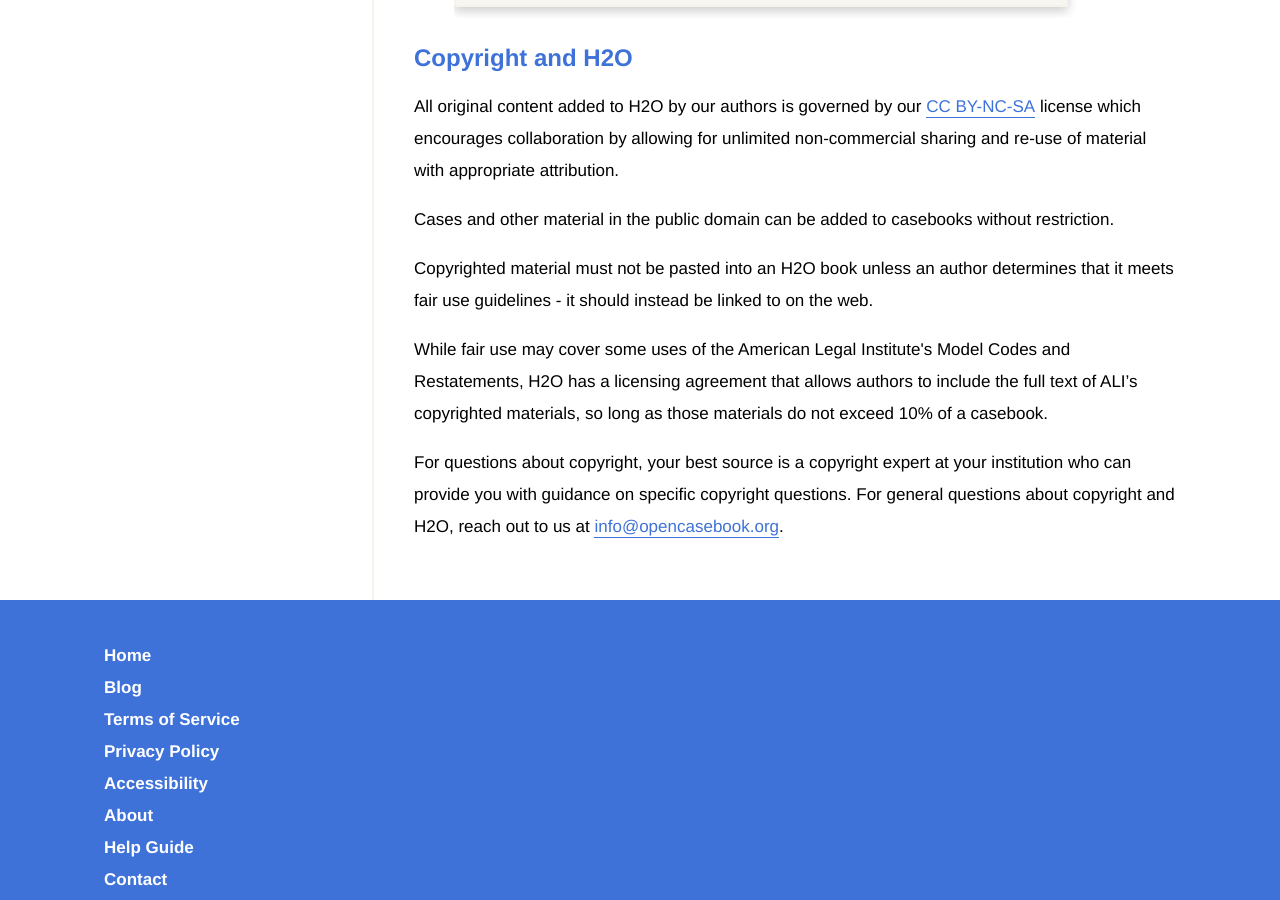
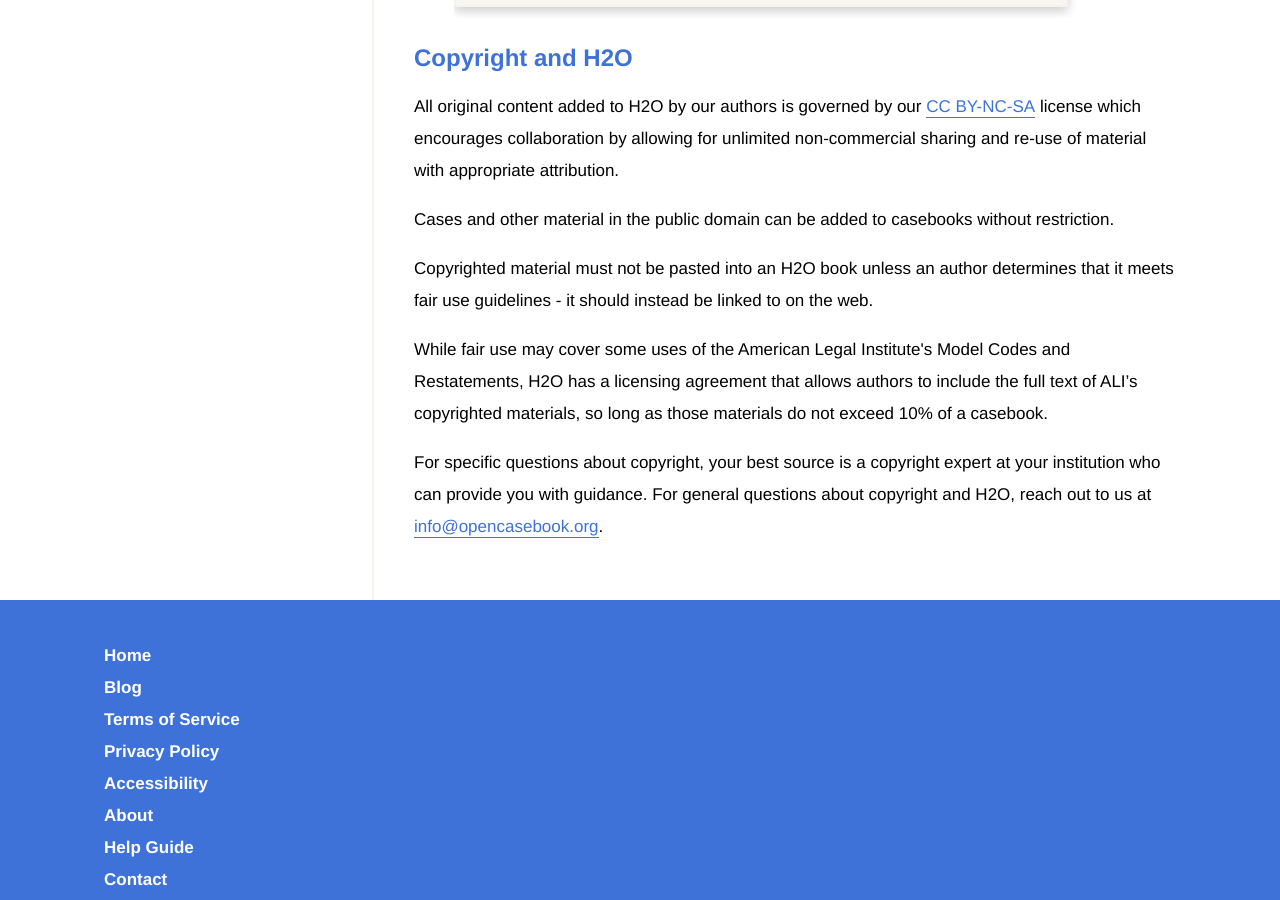
Before and after one commit to harvard-lil/h2o-static, a Jekyll site: the page built from app/making-casebooks.html, in a window 1280 px wide and 900 px high, scrolled down 19811 px. Built offline with Jekyll 4.4.1, drawn with Linux system fonts in a browser that asks for light colours; comment, search, counter and statistics services are not loaded.

Commit message:
Update app/making-casebooks.html
Co-authored-by: Ben Steinberg <bsteinberg@law.harvard.edu>

```diff
--- a/app/making-casebooks.html
+++ b/app/making-casebooks.html
@@ -372,6 +372,6 @@ sharing-image: images/h2o-logo.svg
     <p>Cases and other material in the public domain can be added to casebooks without restriction.</p>
     <p>Copyrighted material must not be pasted into an H2O book unless an author determines that it meets fair use guidelines - it should instead be linked to on the web.</p>
     <p>While fair use may cover some uses of the American Legal Institute's Model Codes and Restatements, H2O has a licensing agreement that allows authors to include the full text of ALI’s copyrighted materials, so long as those materials do not exceed 10% of a casebook.</p>
-    <p>For questions about copyright, your best source is a copyright expert at your institution who can provide you with guidance on specific copyright questions. For general questions about copyright and H2O, reach out to us at <a href="mailto:info@opencasebook.org">info@opencasebook.org</a>.</p>
+    <p>For specific questions about copyright, your best source is a copyright expert at your institution who can provide you with guidance. For general questions about copyright and H2O, reach out to us at <a href="mailto:info@opencasebook.org">info@opencasebook.org</a>.</p>
 
 </main>
```
